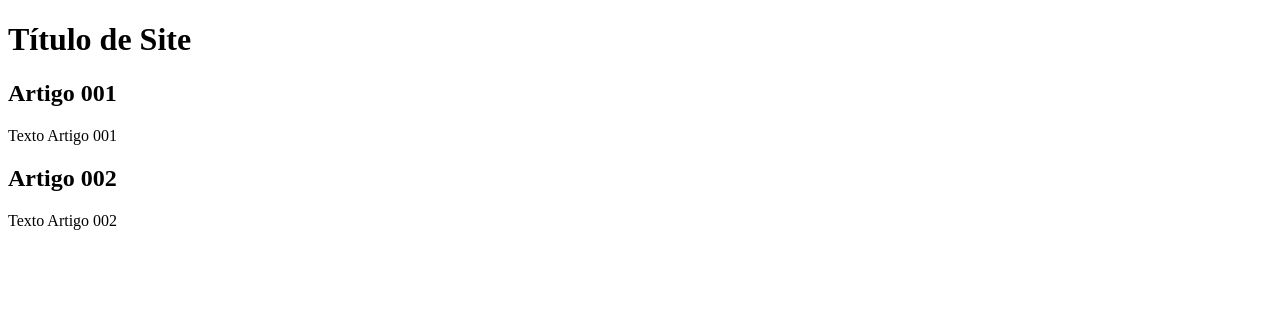
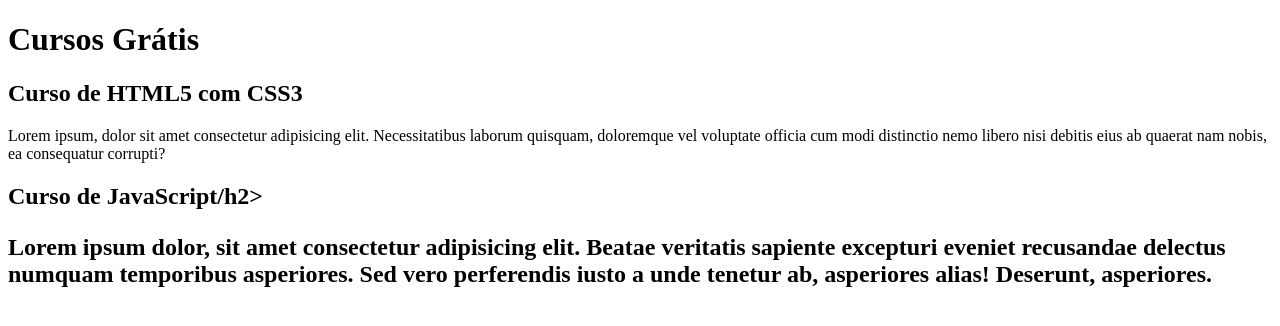
Before and after one commit to Diego-Santos7/projeto-site, a plain HTML site: page index.html in a window 1280 px wide. Drawn offline with Linux system fonts and the light colour scheme.

Commit message:
comecei a escrever conteúdo

```diff
--- a/index.html
+++ b/index.html
@@ -3,20 +3,20 @@
 <head>
     <meta charset="UTF-8">
     <meta name="viewport" content="width=device-width, initial-scale=1.0">
-    <title>Document</title>
+    <title>Título do Site</title>
 </head>
 <body>
     <main>
         <header>
-            <h1>Título de Site</h1>
+            <h1>Cursos Grátis</h1>
         </header>
         <article>
-            <h2>Artigo 001</h2>
-            <p>Texto Artigo 001</p>
+            <h2>Curso de HTML5 com CSS3</h2>
+            <p>Lorem ipsum, dolor sit amet consectetur adipisicing elit. Necessitatibus laborum quisquam, doloremque vel voluptate officia cum modi distinctio nemo libero nisi debitis eius ab quaerat nam nobis, ea consequatur corrupti?</p>
         </article>
         <article>
-            <h2>Artigo 002</h2>
-            <p>Texto Artigo 002</p>
+            <h2>Curso de JavaScript/h2>
+            <p>Lorem ipsum dolor, sit amet consectetur adipisicing elit. Beatae veritatis sapiente excepturi eveniet recusandae delectus numquam temporibus asperiores. Sed vero perferendis iusto a unde tenetur ab, asperiores alias! Deserunt, asperiores.</p>
         </article>
     </main>
 </body>
```
